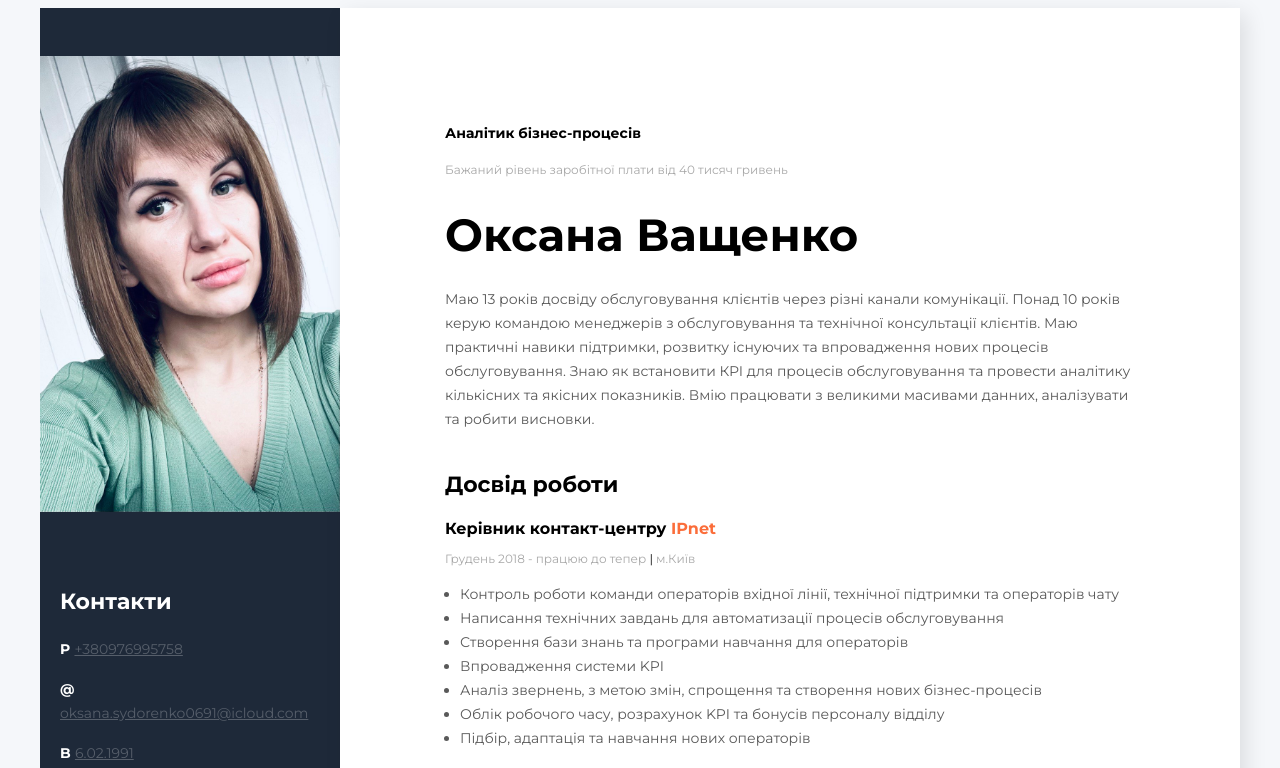
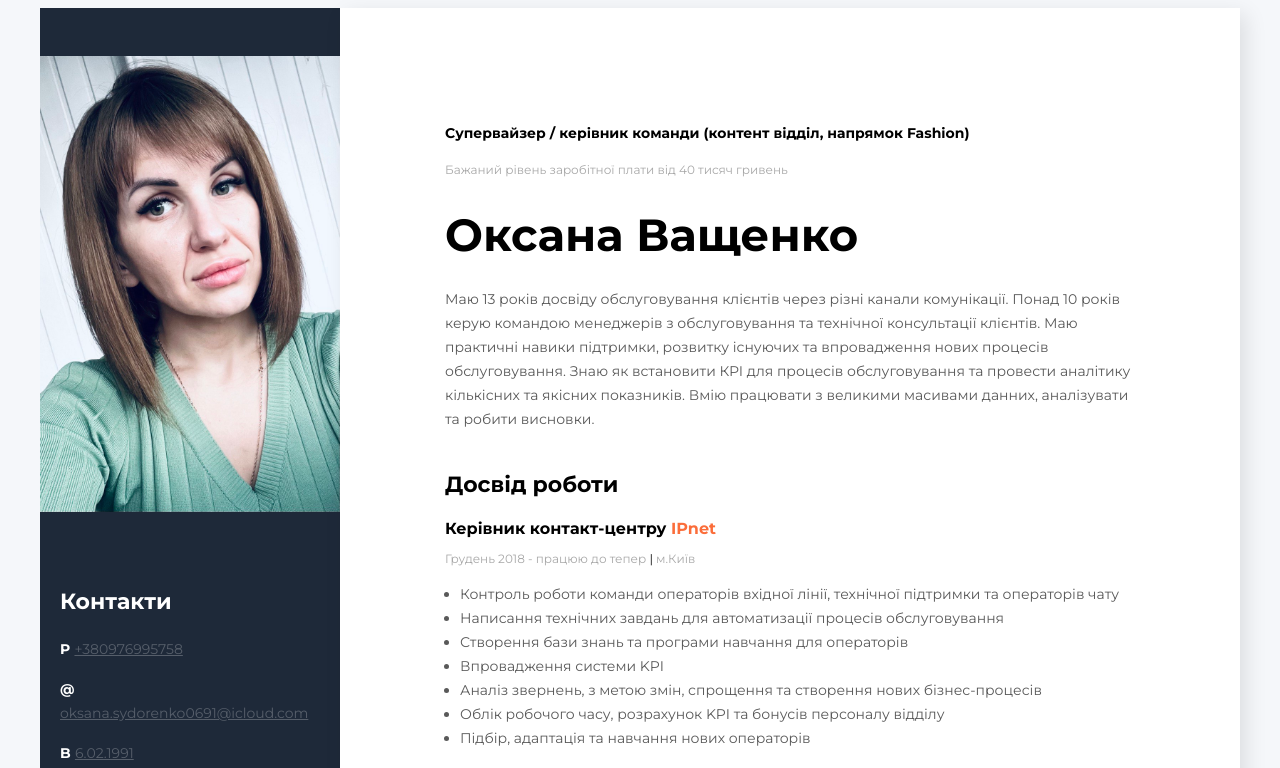
Before and after one commit to OVashchenko91/rezume, a website: page index.html in a window 1280 px wide. Shown: the top 768 px of the page. Drawn offline with Linux system fonts and the light colour scheme.

Commit message:
Update index.html

```diff
--- a/index.html
+++ b/index.html
@@ -17,7 +17,7 @@
     <div class="main-content">
         <!--about user-->
         <div class="about">
-            <h2 class="about-pisition">Аналітик бізнес-процесів</h2>
+            <h2 class="about-pisition">Супервайзер / керівник команди (контент відділ, напрямок Fashion)</h2>
             <p class="period">Бажаний рівень заробітної плати від 40 тисяч гривень</p>
             <h1 class="about-name">Оксана Ващенко</h1>
 
```
